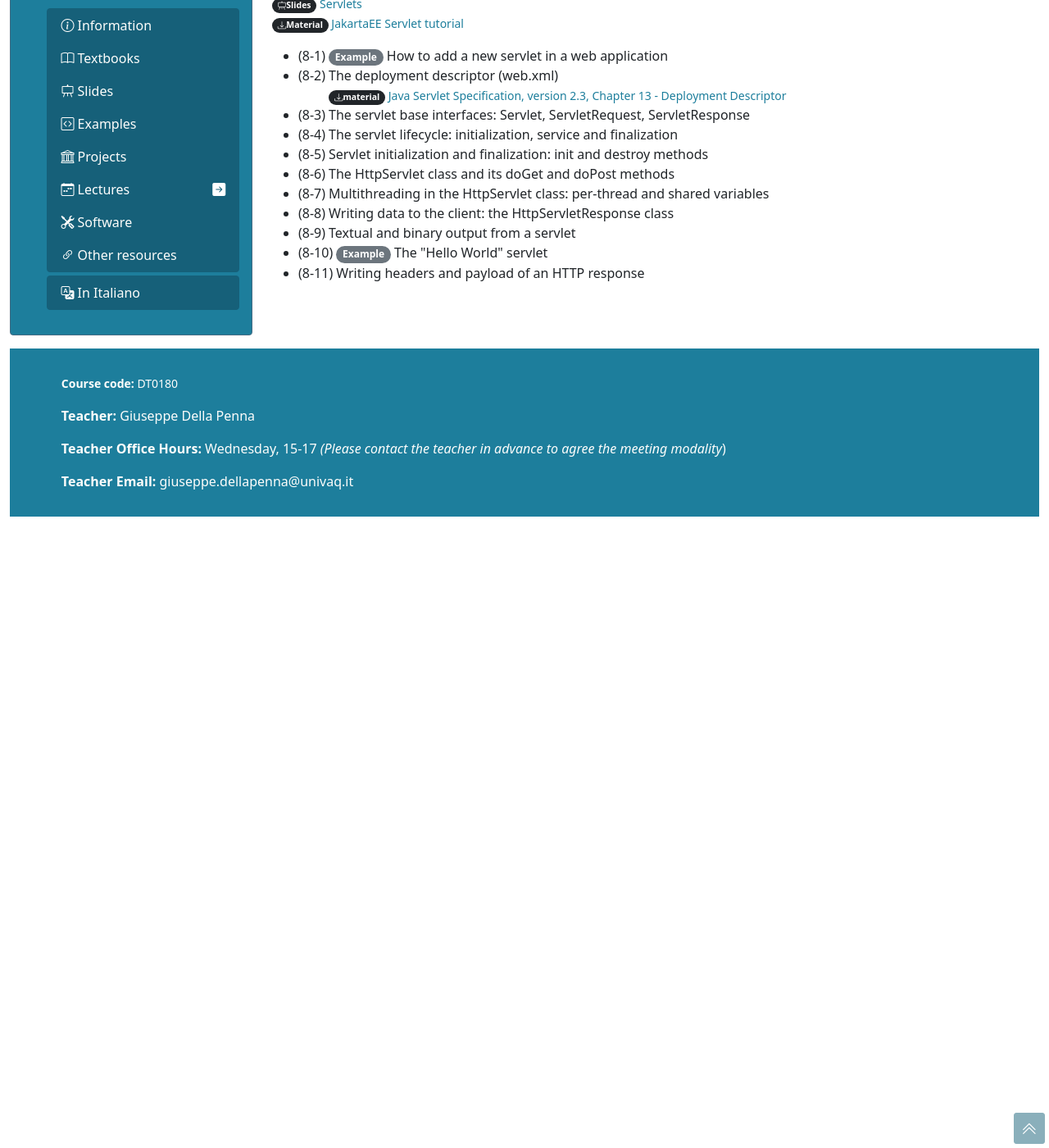
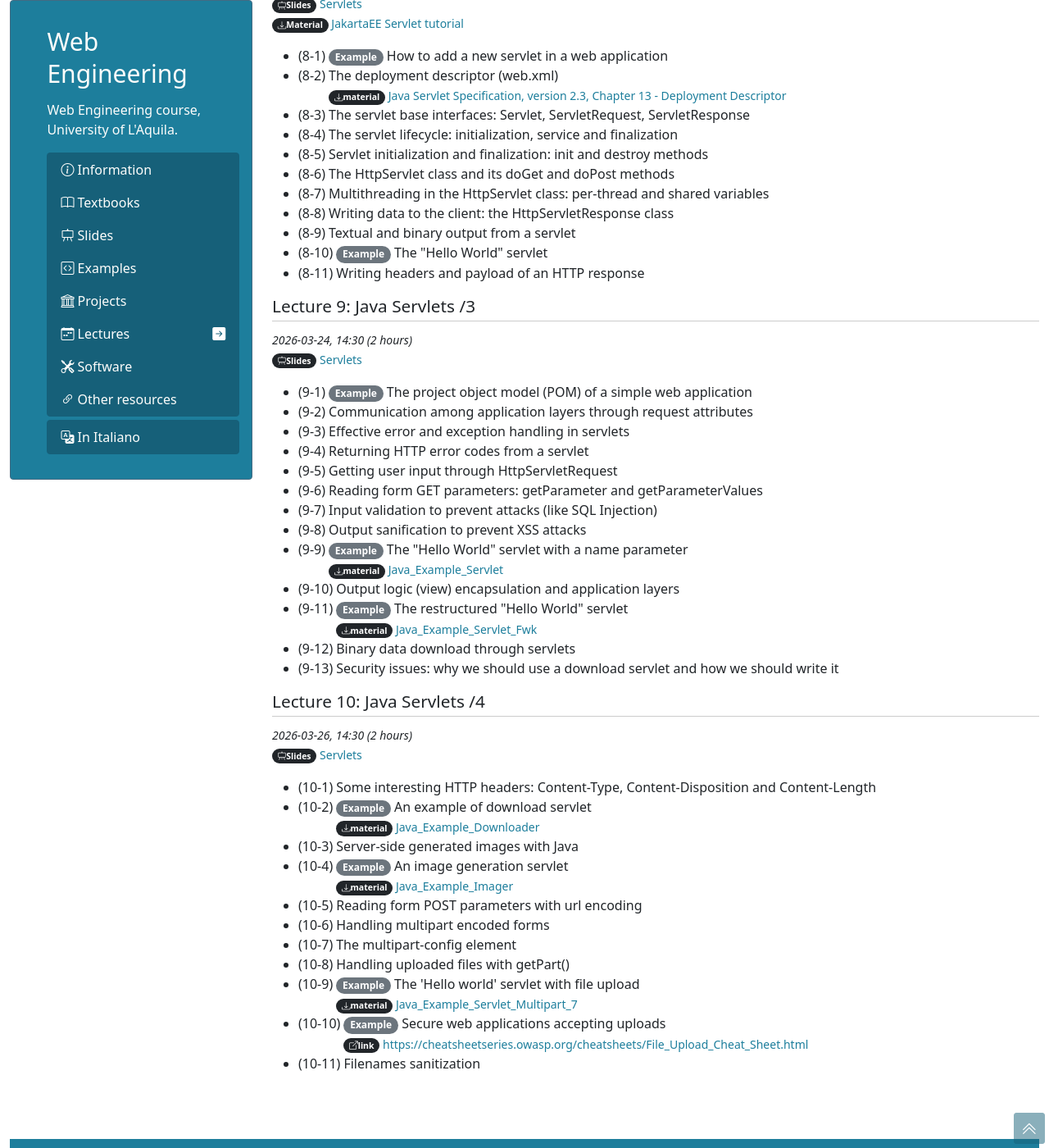
Before and after one commit to WebEngineering-Univaq/WebEngineering-Univaq.github.io, a Jekyll site: the page built from logs/log-en-current.html, in a window 1280 px wide and 1400 px high, scrolled down 4477 px. Shown: the whole window at 82% size. Built offline with Jekyll 4.4.1, drawn with Linux system fonts in a browser that asks for light colours; before the commit the page ends 5107 px from its top, so only the background shows below that; some of the changed text lies outside the part shown.

Commit message:
Weekly update

```diff
--- a/_data/log-2025.json
+++ b/_data/log-2025.json
@@ -801,5 +801,173 @@
     "title": {
       "all": "Java Servlets /2"
     }
+  },
+  {
+    "date": "2026-03-24T14:30:00",
+    "duration": 2,
+    "slides": [
+      {
+        "name": "Servlets",
+        "link": "https://github.com/WebEngineering-Univaq/WE_Lecture_Slides"
+      }
+    ],
+    "arguments": [
+      {
+        "en": "The project object model (POM) of a simple web application",
+        "it": "Il project object model (POM) di una semplice web application",
+        "type": "esempio"
+      },
+      {
+        "en": "Communication among application layers through request attributes",
+        "it": "Comunicazione tra gli strati dell'applicazione tramite gli attributi della HttpServletRequest"
+      },
+      {
+        "en": "Effective error and exception handling in servlets",
+        "it": "Gestire efficacemente gli errori e le eccezioni in una servlet"
+      },
+      {
+        "en": "Returning HTTP error codes from a servlet",
+        "it": "Restituire codici di errore HTTP da una servlet"
+      },
+      {
+        "en": "Getting user input through HttpServletRequest",
+        "it": "Gestire l'input utente: uso della classe HttpServletRequest"
+      },
+      {
+        "en": "Reading form GET parameters: getParameter and getParameterValues",
+        "it": "Elaborazione delle form in modalit\u00e0 GET: i metodi getParameter e getParameterValues"
+      },
+      {
+        "en": "Input validation to prevent attacks (like SQL Injection)",
+        "it": "Validare l'input per prevenire attacchi (come la SQL Injection)"
+      },
+      {
+        "en": "Output sanification to prevent XSS attacks",
+        "it": "Sanitizzare l'output per prevenire attacchi XSS"
+      },
+      {
+        "en": "The \"Hello World\" servlet with a name parameter",
+        "it": "La servlet \"Salutami\" anonima e personalizzata",
+        "type": "esempio",
+        "attachments": [
+          {
+            "name": "Java_Example_Servlet",
+            "link": "https://github.com/WebEngineering-Univaq/Java_Example_Servlet"
+          }
+        ]
+      },
+      {
+        "en": "Output logic (view) encapsulation and application layers",
+        "it": "Incapsulare la logica di output e separare meglio gli strati dell'applicazione"
+      },
+      {
+        "en": "The restructured \"Hello World\" servlet",
+        "it": "La servlet \"Salutami\" con una struttura avanzata",
+        "type": "esempio",
+        "attachments": [
+          {
+            "name": "Java_Example_Servlet_Fwk",
+            "link": "https://github.com/WebEngineering-Univaq/Java_Example_Servlet_Fwk"
+          }
+        ]
+      },
+      {
+        "en": "Binary data download through servlets",
+        "it": "Trasmissione di dati binari dalla servlet al client"
+      },
+      {
+        "en": "Security issues: why we should use a download servlet and how we should write it",
+        "it": "Considerazioni sulla sicurezza: perch\u00e8 e come scrivere una download servlet"
+      }
+    ],
+    "title": {
+      "all": "Java Servlets /3"
+    }
+  },
+  {
+    "date": "2026-03-26T14:30:00",
+    "duration": 2,
+    "slides": [
+      {
+        "name": "Servlets",
+        "link": "https://github.com/WebEngineering-Univaq/WE_Lecture_Slides"
+      }
+    ],
+    "arguments": [
+      {
+        "en": "Some interesting HTTP headers: Content-Type, Content-Disposition and Content-Length",
+        "it": "Alcuni header interessanti: Content-Type, Content-Disposition e Content-Length"
+      },
+      {
+        "en": "An example of download servlet",
+        "it": "Scrivere una download servlet",
+        "type": "esempio",
+        "attachments": [
+          {
+            "name": "Java_Example_Downloader",
+            "link": "https://github.com/WebEngineering-Univaq/Java_Example_Downloader"
+          }
+        ]
+      },
+      {
+        "en": "Server-side generated images with Java",
+        "it": "Incorporare in una pagina HTML immagini generate da una servlet"
+      },
+      {
+        "en": "An image generation servlet",
+        "it": "Scrivere una servlet che trasmette immagini al client",
+        "type": "esempio",
+        "attachments": [
+          {
+            "name": "Java_Example_Imager",
+            "link": "https://github.com/WebEngineering-Univaq/Java_Example_Imager"
+          }
+        ]
+      },
+      {
+        "en": "Reading form POST parameters with url encoding",
+        "it": "Elaborazione delle form in modalit\u00e0 POST con codifica url"
+      },
+      {
+        "en": "Handling multipart encoded forms",
+        "it": "Elaborazione delle form con codifica multipart"
+      },
+      {
+        "en": "The multipart-config element",
+        "it": "L'elemento multipart-config"
+      },
+      {
+        "en": "Handling uploaded files with getPart()",
+        "it": "Gestione dei file caricati con getPart()"
+      },
+      {
+        "en": "The 'Hello world' servlet with file upload",
+        "it": "La servlet \"Uploadami\" con upload di file",
+        "type": "esempio",
+        "attachments": [
+          {
+            "name": "Java_Example_Servlet_Multipart_7",
+            "link": "https://github.com/WebEngineering-Univaq/Java_Example_Servlet_Multipart_7"
+          }
+        ]
+      },
+      {
+        "en": "Secure web applications accepting uploads",
+        "it": "Rendere sicure le applicazioni web che accettano upload di file",
+        "type": "esempio",
+        "attachments": [
+          {
+            "link": "https://cheatsheetseries.owasp.org/cheatsheets/File_Upload_Cheat_Sheet.html"
+          }
+        ]
+      },
+      {
+        "en": "Filenames sanitization",
+        "it": "Sanitizzazione dei nomi dei file"
+      }
+    ],
+    "title": {
+      "all": "Java Servlets /4"
+    }
   }
 ]
```
